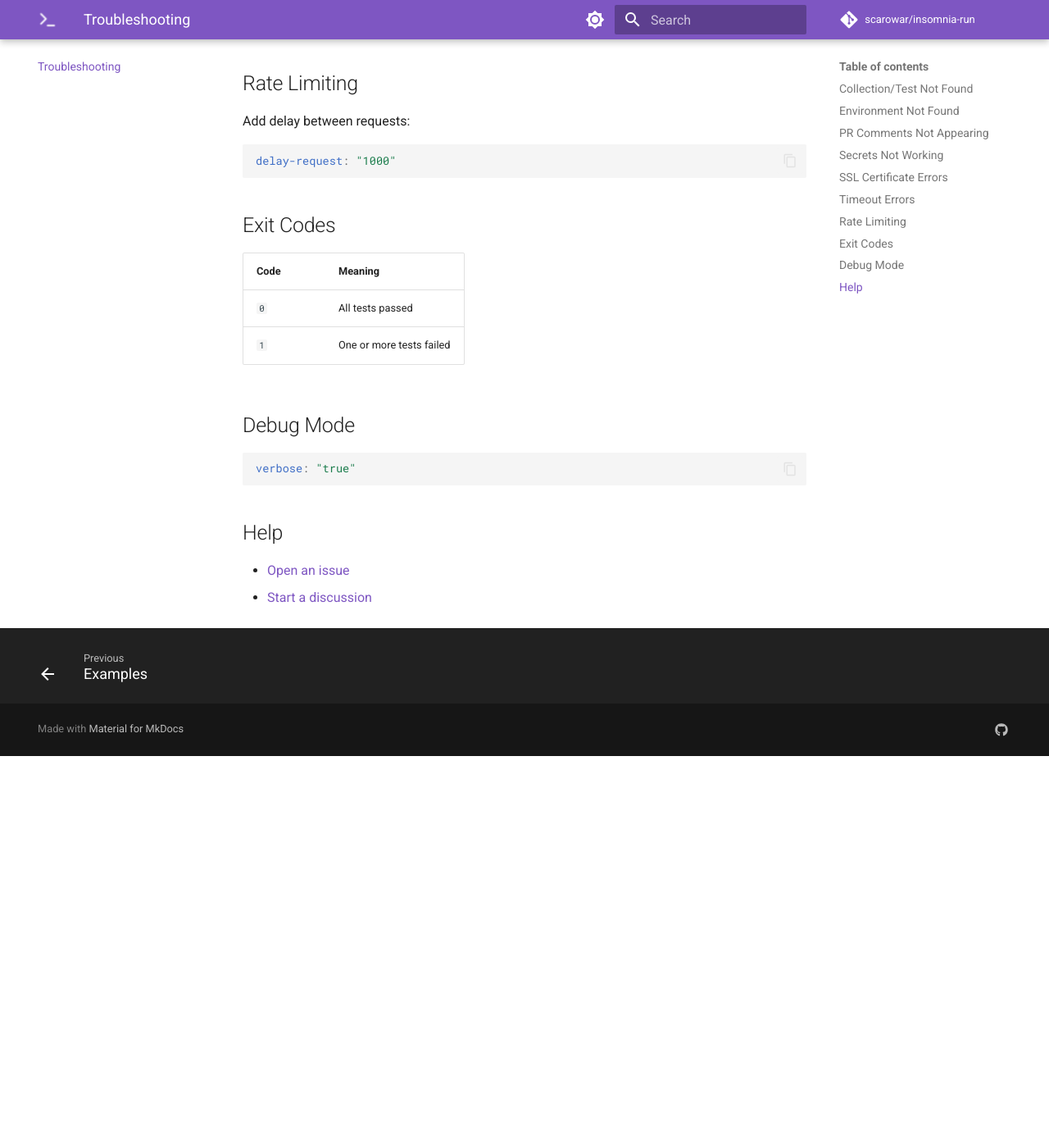
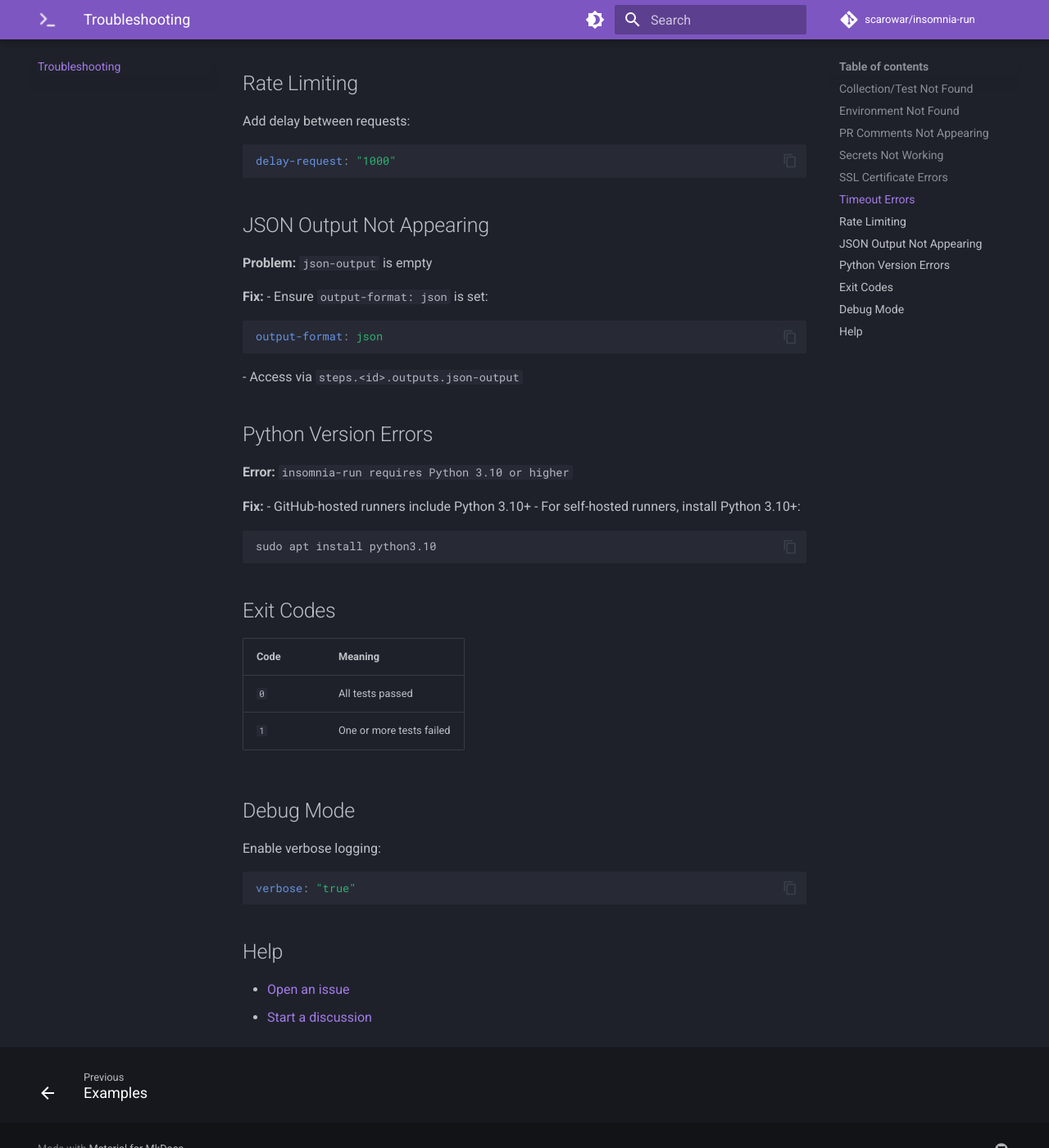
Before and after one commit to scarowar/insomnia-run, an MkDocs documentation site: the page built from docs/troubleshooting.md, in a window 1280 px wide and 1400 px high, scrolled down 1304 px. Shown: the whole window at 82% size. Built offline with MkDocs 1.6.1 and Material for MkDocs 9.7.7, drawn with Linux system fonts in a browser that asks for light colours; comment, search, counter and statistics services are not loaded; before the commit the page ends 2226 px from its top, so only the background shows below that.

Commit message:
docs: comprehensive documentation review and improvements (#62)
* docs: comprehensive documentation review and improvements

* [pre-commit.ci] auto fixes from pre-commit.com hooks

for more information, see https://pre-commit.ci

* fix: capture exit code immediately after command execution

---------

Co-authored-by: pre-commit-ci[bot] <66853113+pre-commit-ci[bot]@users.noreply.github.com>

````diff
--- a/action.yml
+++ b/action.yml
@@ -294,14 +294,14 @@ runs:
         if [[ "$OUTPUT_FORMAT_LOWER" == "json" ]]; then
           JSON_TMPFILE=$(mktemp)
           MARKDOWN="$("${CMD[@]}" 2>"$JSON_TMPFILE")"
+          EXIT_CODE=$?
           JSON_OUTPUT=$(cat "$JSON_TMPFILE")
           rm -f "$JSON_TMPFILE"
         else
           MARKDOWN="$("${CMD[@]}" 2>&1)"
+          EXIT_CODE=$?
           JSON_OUTPUT=""
         fi
-
-        EXIT_CODE=$?
         echo "::endgroup::"
 
         echo "exit-code=$EXIT_CODE" >> "$GITHUB_OUTPUT"
--- a/docs/troubleshooting.md
+++ b/docs/troubleshooting.md
@@ -60,6 +60,28 @@ Add delay between requests:
 delay-request: "1000"
 ```
 
+## JSON Output Not Appearing
+
+**Problem:** `json-output` is empty
+
+**Fix:**
+- Ensure `output-format: json` is set:
+  ```yaml
+  output-format: json
+  ```
+- Access via `steps.<id>.outputs.json-output`
+
+## Python Version Errors
+
+**Error:** `insomnia-run requires Python 3.10 or higher`
+
+**Fix:**
+- GitHub-hosted runners include Python 3.10+
+- For self-hosted runners, install Python 3.10+:
+  ```bash
+  sudo apt install python3.10
+  ```
+
 ## Exit Codes
 
 | Code | Meaning |
@@ -69,6 +91,7 @@ delay-request: "1000"
 
 ## Debug Mode
 
+Enable verbose logging:
 ```yaml
 verbose: "true"
 ```
--- a/mkdocs.yml
+++ b/mkdocs.yml
@@ -27,18 +27,18 @@ theme:
   logo: assets/terminal.png
   favicon: assets/terminal.png
   palette:
+    - scheme: slate
+      primary: deep purple
+      accent: deep purple
+      toggle:
+        icon: material/brightness-4
+        name: Switch to light mode
     - scheme: default
       primary: deep purple
       accent: deep purple
       toggle:
         icon: material/brightness-7
         name: Switch to dark mode
-    - scheme: slate
-      primary: deep purple
-      accent: deep purple
-      toggle:
-        icon: material/brightness-4
-        name: Switch to light mode
   features:
     - content.code.annotate
     - content.code.copy
````
Also changed, not shown: README.md (+15 -2 lines), docs/examples/index.md (+5 -4 lines), docs/getting-started/index.md (+2 -1 lines), docs/guides/secrets.md (+3 -0 lines), docs/index.md (+4 -0 lines).
